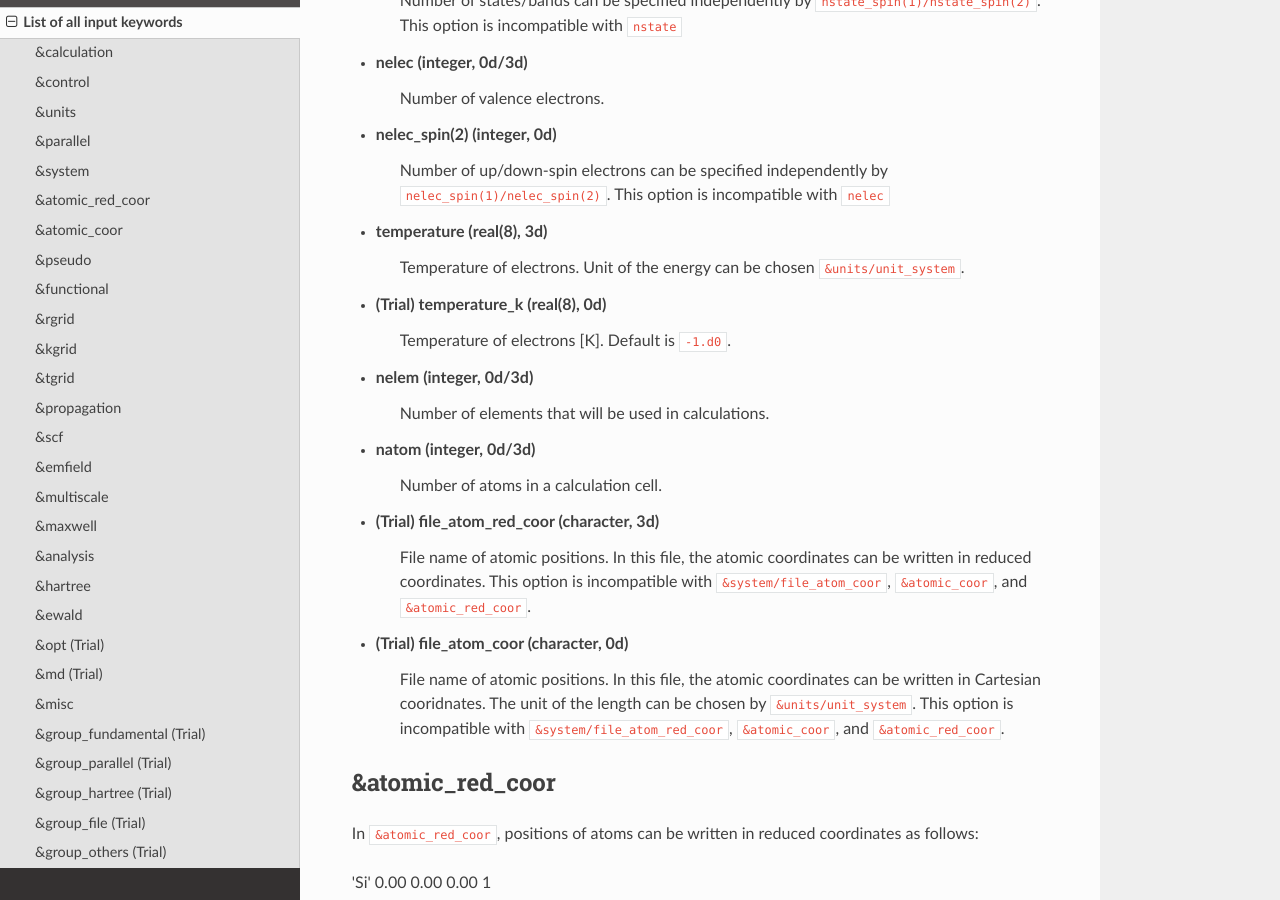
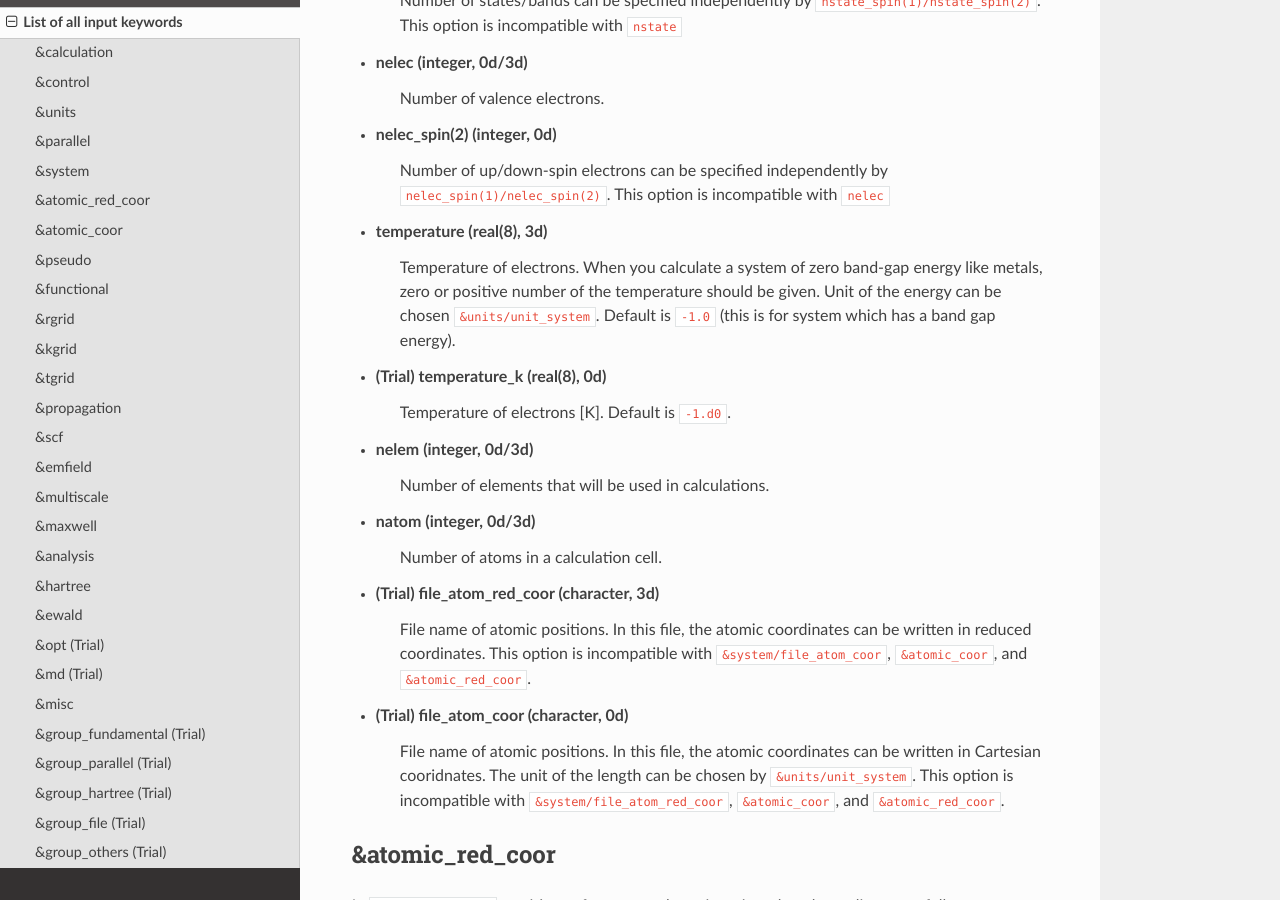
Before and after one commit to SALMON-TDDFT/SALMON-DOCS, a Sphinx documentation site: the page built from source/input_keyword_list.rst, in a window 1280 px wide and 900 px high, scrolled down 4977 px. Built offline with Sphinx 7.4.7 and the Read the Docs theme 2.0.0, drawn with Linux system fonts in a browser that asks for light colours; formulas are drawn with MathJax 3.

Commit message:
Update input_keyword_list.rst

```diff
--- a/source/input_keyword_list.rst
+++ b/source/input_keyword_list.rst
@@ -221,8 +221,9 @@ List of all input keywords
    This option is incompatible with ``nelec``
 
 - **temperature** (real(8), 3d)
-   Temperature of electrons.
+   Temperature of electrons. When you calculate a system of zero band-gap energy like metals, zero or positive number of the temperature should be given.
    Unit of the energy can be chosen ``&units/unit_system``.
+   Default is ``-1.0`` (this is for system which has a band gap energy).
 
 - (Trial) **temperature_k** (real(8), 0d)
    Temperature of electrons [K]. Default is ``-1.d0``.
```
